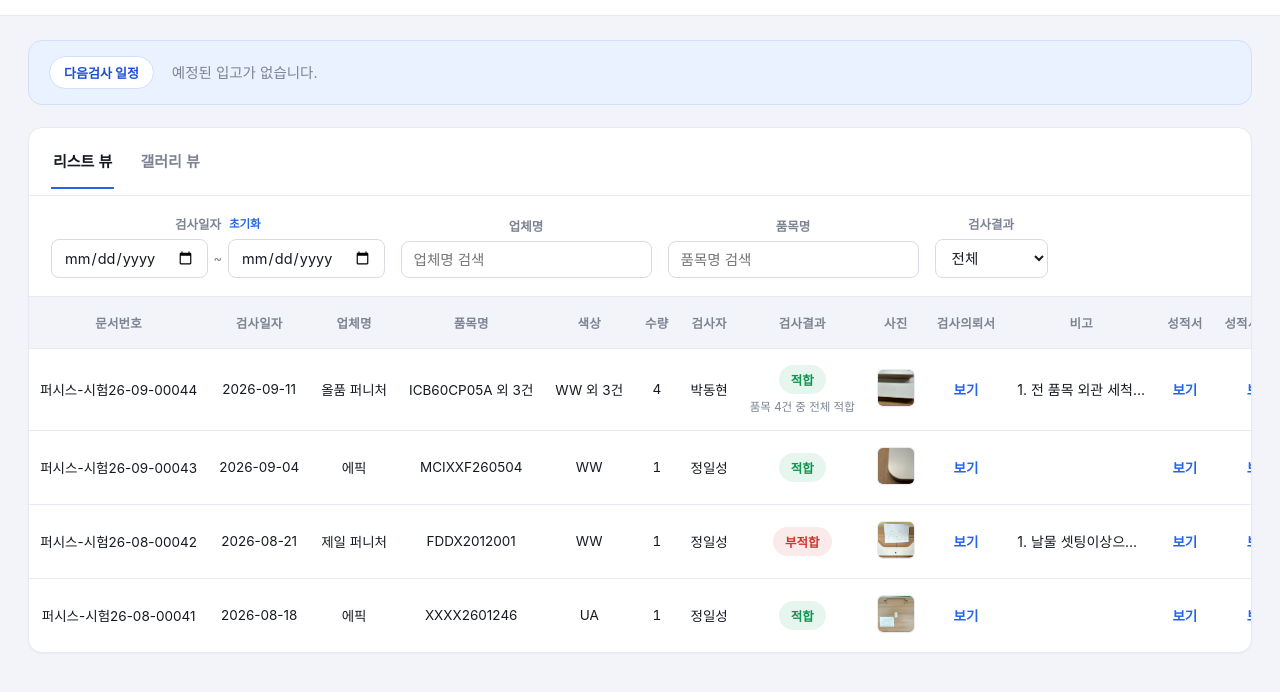
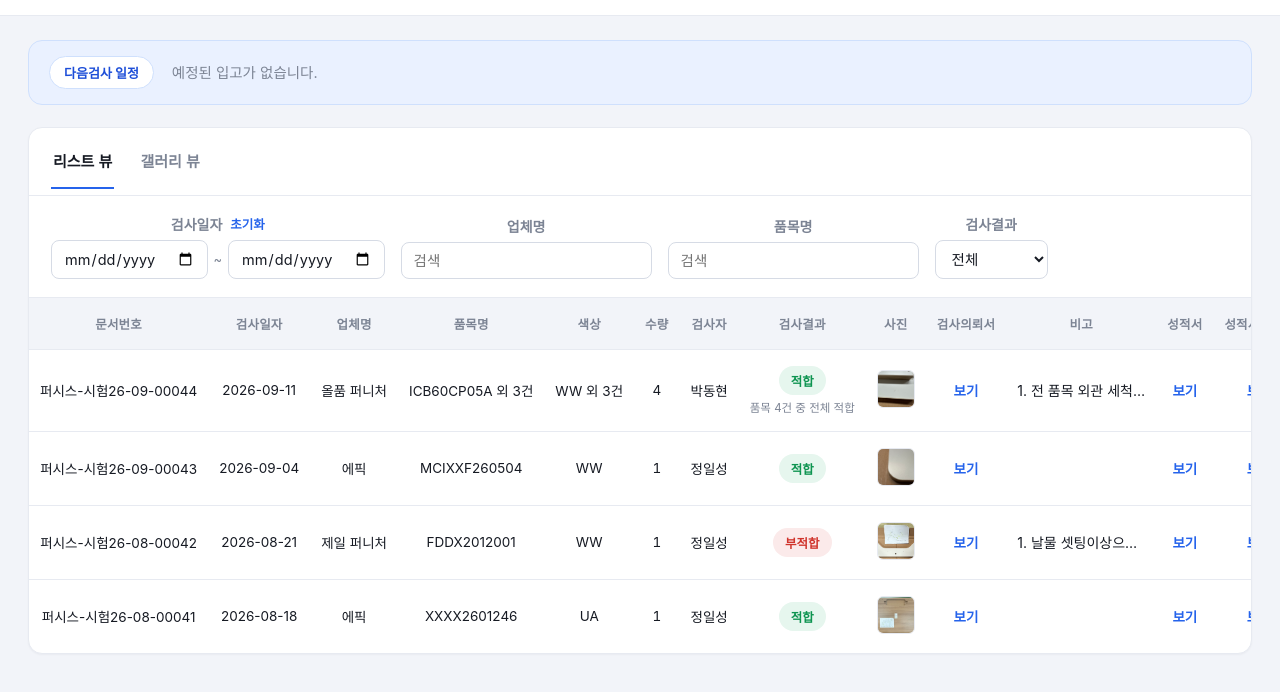
Before and after one commit to ilseongjeong2-ux/inspection-report-webapp, a website: page docs/index.html in a window 1280 px wide. Shown: the part 90-782 px from the top of the page. Drawn offline with Linux system fonts and the light colour scheme.

Commit message:
데이터 갱신 2026-09-16 09:03

```diff
--- a/docs/index.html
+++ b/docs/index.html
@@ -98,12 +98,12 @@
 
   .filter-bar { display: flex; flex-wrap: wrap; gap: 16px; align-items: end; padding: 18px 22px; border-bottom: 1px solid var(--border); }
   .filter-item { display: flex; flex-direction: column; gap: 6px; }
-  .filter-item label { font-size: 12.5px; font-weight: 600; color: var(--text-muted); display: flex; align-items: center; justify-content: center; gap: 8px; }
+  .filter-item label { font-size: 14px; font-weight: 700; color: var(--text-muted); display: flex; align-items: center; justify-content: center; gap: 8px; }
   .date-range { display: flex; align-items: center; gap: 6px; }
   .date-sep { color: var(--text-muted); font-size: 13px; }
   .link-btn {
     background: none; border: none; padding: 0; cursor: pointer;
-    font-family: inherit; font-size: 11.5px; font-weight: 600; color: var(--primary);
+    font-family: inherit; font-size: 12.5px; font-weight: 600; color: var(--primary);
   }
   .link-btn:hover { text-decoration: underline; }
   input, select, textarea {
@@ -261,11 +261,11 @@
       </div>
       <div class="filter-item">
         <label>업체명</label>
-        <input type="text" id="fVendor" placeholder="업체명 검색" oninput="applyFilters()" />
+        <input type="text" id="fVendor" placeholder="검색" oninput="applyFilters()" />
       </div>
       <div class="filter-item">
         <label>품목명</label>
-        <input type="text" id="fItem" placeholder="품목명 검색" oninput="applyFilters()" />
+        <input type="text" id="fItem" placeholder="검색" oninput="applyFilters()" />
       </div>
       <div class="filter-item">
         <label>검사결과</label>
```
Also changed, not shown: public/index.html (+4 -4 lines).
